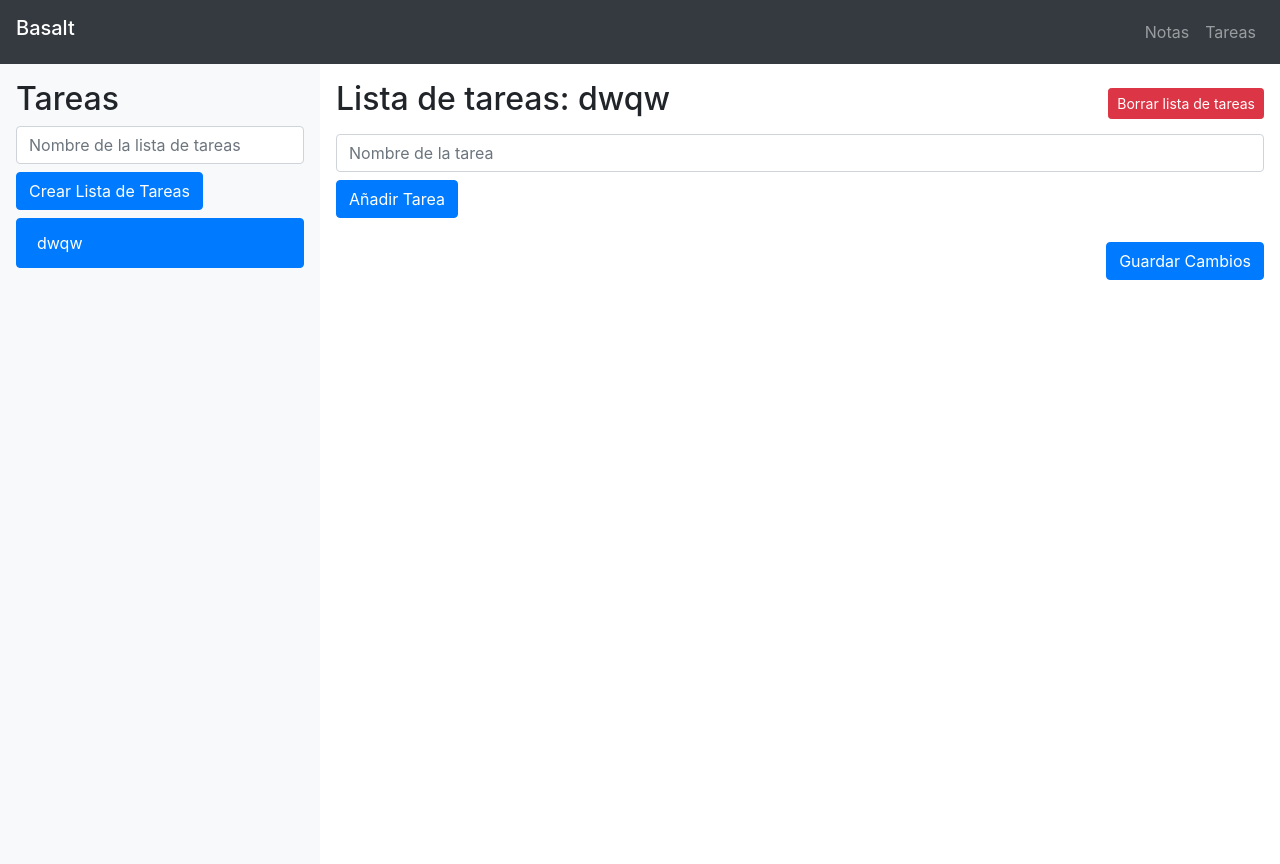
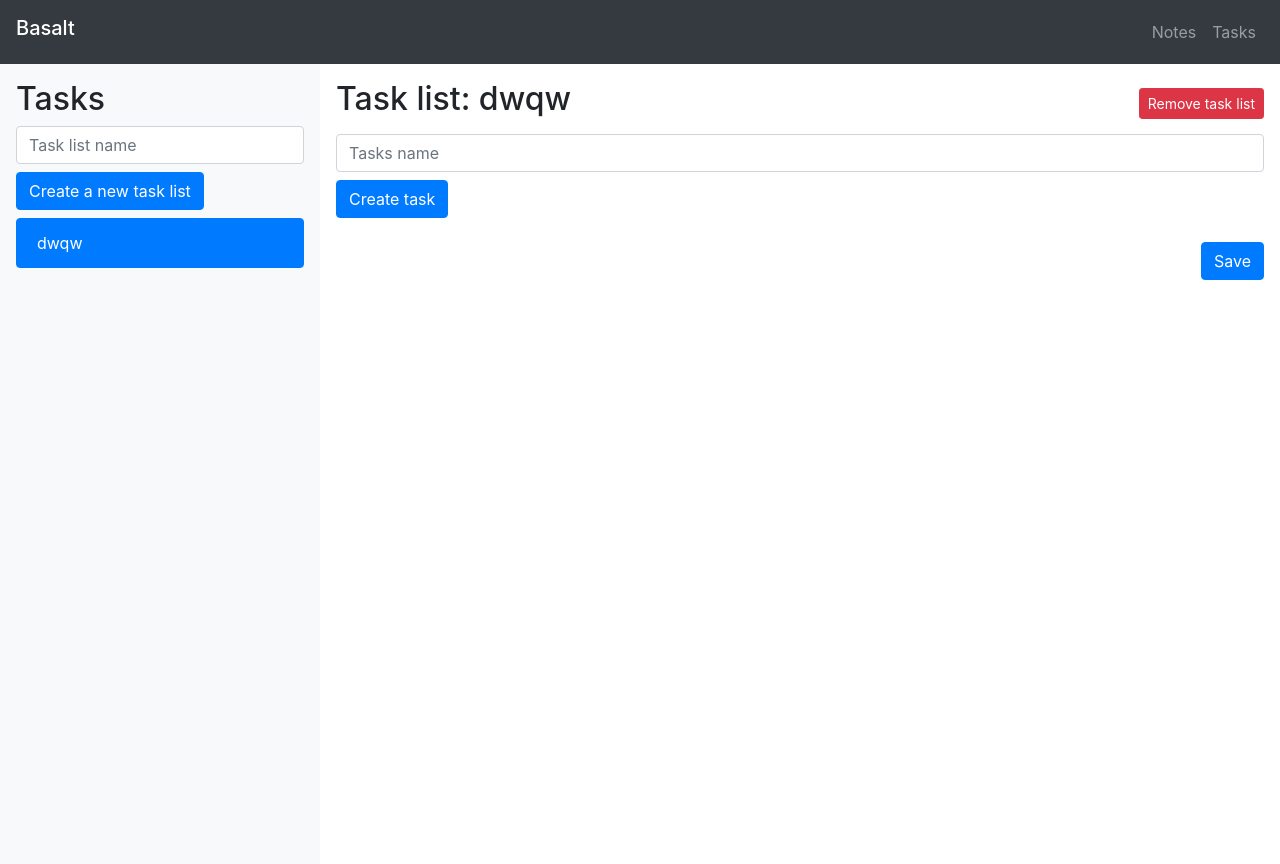
Before and after one commit to majiro-dev/Basalt, a Flask app: page /tasks in a window 1280 px wide. Run offline with Flask 3, Linux system fonts and the light colour scheme; data that the repository does not hold is empty; some libraries are stand-ins or nearby versions.

Commit message:
traduccion

```diff
--- a/app.py
+++ b/app.py
@@ -25,8 +25,7 @@ def insertar_formulario():
                 with open(folder_path + "/" + current_file , "r") as file:
                     content = file.read()
                     content = markdown_to_html(content)
-                    content = readd_links(content)
-                    print(content)
+                    #print(content)
                     name = current_file
             except FileNotFoundError:
                 content = "No file"
@@ -81,8 +80,9 @@ def get_text():
     text = request.form.get("text", "")
     text = replace_links(text)
     text = html_to_markdown(text)
-    with open(folder_path + "/" + current_file , "w") as file:
-        file.write(text)
+    if(os.path.exists((folder_path + "/" + current_file)) and not os.path.isdir((folder_path + "/" + current_file))):
+        with open(folder_path + "/" + current_file , "w") as file:
+            file.write(text)
     return redirect("/")
 
 #seleciona una carpeta
@@ -193,12 +193,6 @@ def delete_task_list(task_list_name):
 def replace_links(text):
     return text.replace("<a href=\"/open_file?file=", "[[").replace("\" target=\"_blank\">", "]]")
 
-def readd_links(text):
-    def replace_match(match):
-        file_name = match.group(1)
-        return f'<a href="/open_file?file={file_name}" target="_blank">{file_name}</a>'
-    return re.sub(r'\[\[(.*?)\]\]', replace_match, text)
-
 def markdown_to_html(text):
     return markdown.markdown(text)
 
--- a/templates/tasks.html
+++ b/templates/tasks.html
@@ -34,10 +34,10 @@
             <div class="collapse navbar-collapse" id="navbarNav">
                 <ul class="navbar-nav ml-auto">
                     <li class="nav-item">
-                        <a class="nav-link" href="/">Notas</a>
+                        <a class="nav-link" href="/">Notes</a>
                     </li>
                     <li class="nav-item">
-                        <a class="nav-link" href="/tasks">Tareas</a>
+                        <a class="nav-link" href="/tasks">Tasks</a>
                     </li>
                 </ul>
             </div>
@@ -45,9 +45,9 @@
         <div class="container-fluid">
             <div class="row">
             <div id="sidebar" class="col-md-3 bg-light vh-100 p-3">
-                <h2>Tareas</h2>
-                <input type="text" id="task-list-name" class="form-control mt-2" placeholder="Nombre de la lista de tareas">
-                <button class="btn btn-primary mt-2" onclick="createTaskList()">Crear Lista de Tareas</button>
+                <h2>Tasks</h2>
+                <input type="text" id="task-list-name" class="form-control mt-2" placeholder="Task list name">
+                <button class="btn btn-primary mt-2" onclick="createTaskList()">Create a new task list</button>
                 <ul id="task-list-selector" class="list-group mt-2">
                     {% for list_name in task_lists %}
                     <li class="list-group-item" onclick="loadTaskList('{{ list_name }}')">{{ list_name }}</li>
@@ -56,18 +56,18 @@
             </div>
             <div id="editor" class="col-md-9 vh-100 p-3">
                 <div class="d-flex justify-content-between align-items-center">
-                    <h2 id="task-list-title">Lista de tareas: Ninguna seleccionada</h2>
+                    <h2 id="task-list-title">Task list: none selected</h2>
                     <button id="delete-task-list-btn" class="btn btn-sm btn-danger" onclick="deleteCurrentTaskList()" style="display: none;">
-                        Borrar lista de tareas
+                       Remove task list
                     </button>
                 </div>
                 <div id="task-controls">
-                    <input type="text" id="task-name" class="form-control mt-2" placeholder="Nombre de la tarea">
-                    <button class="btn btn-primary mt-2" onclick="addTask()">Añadir Tarea</button>
+                    <input type="text" id="task-name" class="form-control mt-2" placeholder="Tasks name">
+                    <button class="btn btn-primary mt-2" onclick="addTask()">Create task</button>
                     <ul class="list-unstyled" id="task-list">
                         <!-- Las tareas se generarán dinámicamente aquí -->
                     </ul>
-                    <button class="btn btn-primary mt-2 float-right" onclick="saveTasks()">Guardar Cambios</button>
+                    <button class="btn btn-primary mt-2 float-right" onclick="saveTasks()">Save</button>
                 </div>
             </div>
             </div>
@@ -82,20 +82,20 @@
                 // Ocultar controles si no hay listas
                 if (taskListSelector.children.length === 0) {
                     taskControls.style.display = 'none';
-                    taskListTitle.textContent = 'Lista de tareas: Ninguna seleccionada';
+                    taskListTitle.textContent = 'Task list: none';
                 } else {
                     // Seleccionar la primera lista por defecto
                     const firstList = taskListSelector.children[0];
                     if (firstList) {
                         loadTaskList(firstList.textContent.trim());
-                        taskListTitle.textContent = `Lista de tareas: ${firstList.textContent.trim()}`;
+                        taskListTitle.textContent = `Task list: ${firstList.textContent.trim()}`;
                     }
                 }
             });
             function addTask() {
                 const taskName = document.getElementById('task-name').value;
                 if (!currentTaskListName) {
-                    alert('Por favor, seleccione una lista de tareas.');
+                    alert('Please, select a task list.');
                     return;
                 }
                 if (taskName) {
@@ -104,12 +104,12 @@
                     newTask.innerHTML = `
                         <input type="checkbox" class="mr-2" onchange="toggleTask(this)">
                         <span class="flex-grow-1">${taskName}</span>
-                        <button class="btn btn-sm btn-danger ml-2 my-2" onclick="deleteTask(this)">Borrar</button>
+                        <button class="btn btn-sm btn-danger ml-2 my-2" onclick="deleteTask(this)">Remove</button>
                     `;
                     taskList.appendChild(newTask);
                     document.getElementById('task-name').value = ''; // Clear the input field
                 } else {
-                    alert('Por favor, ingrese un nombre para la tarea.');
+                    alert('Please, insert a name for the task');
                 }
             }
 
@@ -131,7 +131,7 @@
 
             function saveTasks() {
                 if (!currentTaskListName) {
-                    alert('Por favor, seleccione una lista de tareas.');
+                    alert('Please, select a task list.');
                     return;
                 }
                 const tasks = [];
@@ -148,9 +148,9 @@
                     body: JSON.stringify({ tasks: tasks })
                 }).then(response => response.json()).then(data => {
                     if (data.status === 'success') {
-                        alert('Tareas guardadas con éxito.');
+                        alert('ask saved successfully');
                     } else {
-                        alert('Error al guardar las tareas.');
+                        alert('Error saving the task.');
                     }
                 });
             }
@@ -166,23 +166,23 @@
                         body: JSON.stringify({ task_list_name: taskListName })
                     }).then(response => response.json()).then(data => {
                         if (data.status === 'success') {
-                            alert('Lista de tareas creada con éxito.');
+                            alert('Task list successfully created');
                             location.reload();
                         } else {
-                            alert('Error al crear la lista de tareas.');
+                            alert('Error creating the task list');
                         }
                     });
                 } else {
-                    alert('Por favor, ingrese un nombre para la lista de tareas.');
+                    alert('Please, insert a name for the task list');
                 }
             }
             function deleteCurrentTaskList() {
                 if (!currentTaskListName) {
-                    alert('No hay ninguna lista seleccionada para borrar.');
+                    alert('No list selcted to remove.');
                     return;
                 }
 
-                const confirmation = confirm(`¿Estás seguro de borrar la lista de tareas "${currentTaskListName}"?`);
+                const confirmation = confirm(`Are you sure you want to remove the list "${currentTaskListName}"?`);
                 if (confirmation) {
                     fetch(`/delete_task_list/${currentTaskListName}`, {
                         method: 'DELETE',
@@ -193,15 +193,15 @@
                     .then(response => response.json())
                     .then(data => {
                         if (data.status === 'success') {
-                            alert(`La lista de tareas "${currentTaskListName}" ha sido borrada con éxito.`);
+                            alert(`List "${currentTaskListName}" removed successfully`);
                             location.reload(); // Recarga la página para actualizar la lista
                         } else {
-                            alert('Error al borrar la lista de tareas.');
+                            alert('Error removing the list');
                         }
                     })
                     .catch(error => {
                         console.error('Error:', error);
-                        alert('Ocurrió un error al intentar borrar la lista de tareas.');
+                        alert('Error while trying to remove the task list');
                     });
                 }
             }
@@ -212,7 +212,7 @@
 
                 // Actualizar el título de la lista
                 const taskListTitle = document.getElementById('task-list-title');
-                taskListTitle.textContent = `Lista de tareas: ${taskListName}`;
+                taskListTitle.textContent = `Task list: ${taskListName}`;
 
                 // Mostrar el botón de borrar lista
                 const deleteTaskListBtn = document.getElementById('delete-task-list-btn');
```
Also changed, not shown: templates/index.html (+2 -17 lines), 7 other files.
